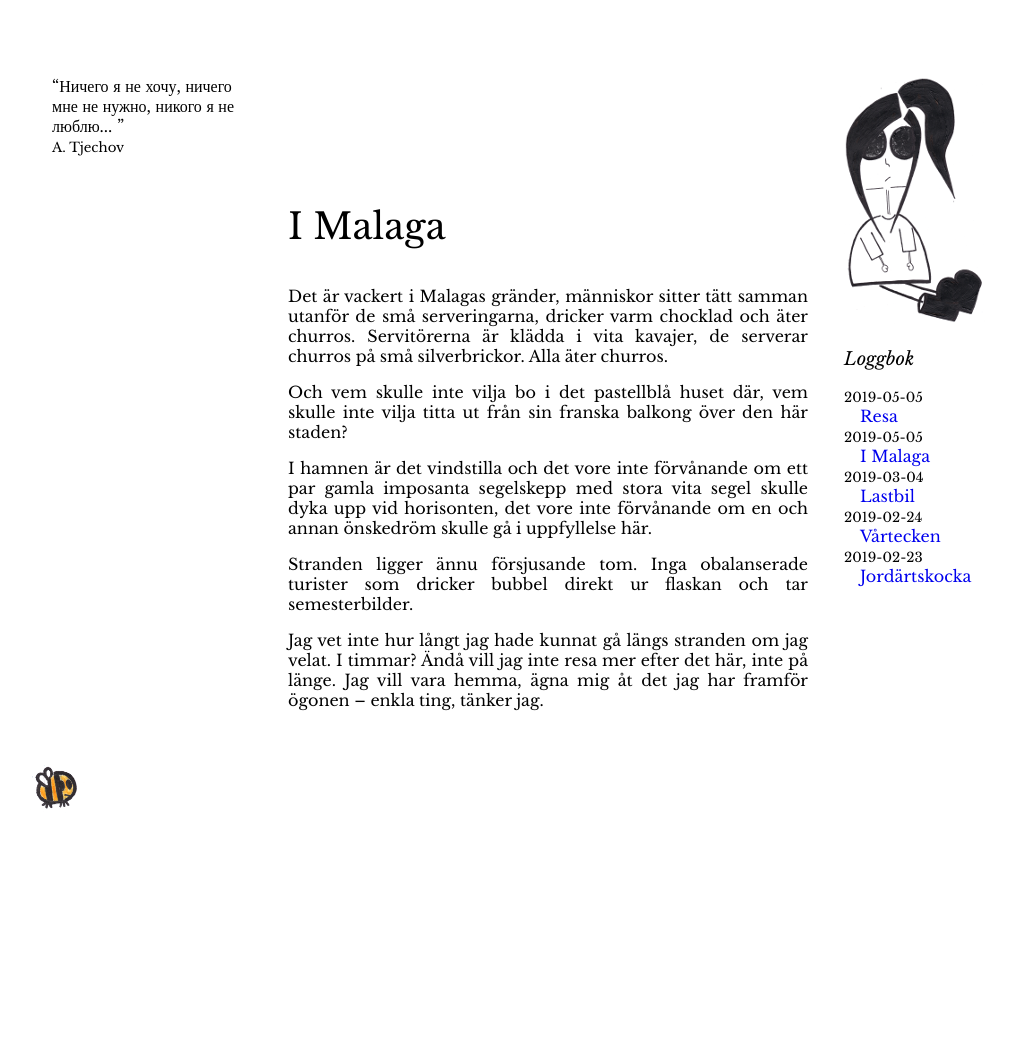
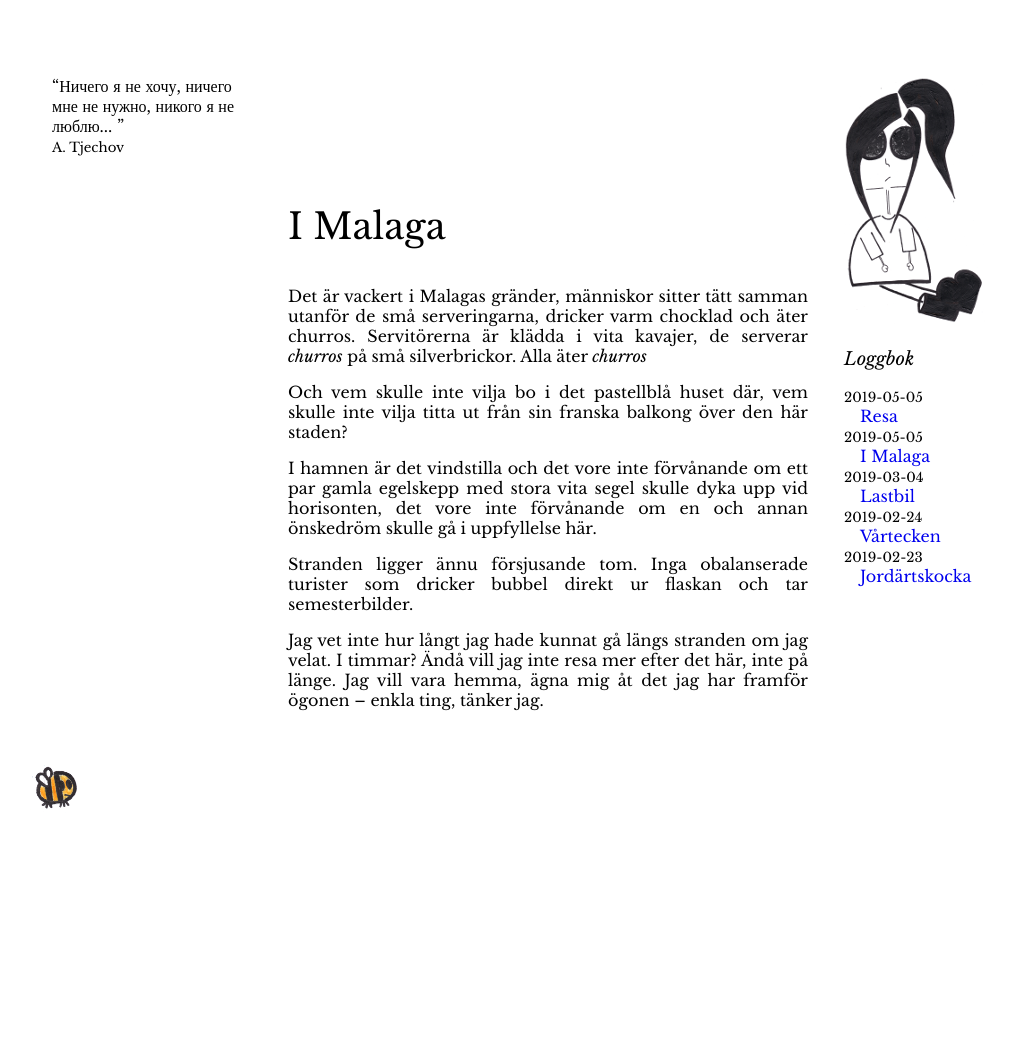
Before and after one commit to amandasandberg/amandasandberg.github.io, a Jekyll site: the page built from _posts/2019-05-05-I Malaga.md, in a window 1280 px wide. Shown: the whole page, without its empty margins (92-1105 px from the left). Built offline with Jekyll 4.4.1, drawn with Linux system fonts in a browser that asks for light colours.

Commit message:
Update 2019-05-05-I Malaga.md

```diff
--- a/_posts/2019-05-05-I Malaga.md
+++ b/_posts/2019-05-05-I Malaga.md
@@ -3,11 +3,11 @@ layout: default
 title: "I Malaga"
 ---
 
-Det är vackert i Malagas gränder, människor sitter tätt samman utanför de små serveringarna, dricker varm chocklad och äter churros. Servitörerna är klädda i vita kavajer, de serverar churros på små silverbrickor. Alla äter churros.
+Det är vackert i Malagas gränder, människor sitter tätt samman utanför de små serveringarna, dricker varm chocklad och äter churros. Servitörerna är klädda i vita kavajer, de serverar _churros_ på små silverbrickor. Alla äter _churros_
 
 Och vem skulle inte vilja bo i det pastellblå huset där, vem skulle inte vilja titta ut från sin franska balkong över den här staden?
 
-I hamnen är det vindstilla och det vore inte förvånande om ett par gamla imposanta segelskepp med stora vita segel skulle dyka upp vid horisonten,
+I hamnen är det vindstilla och det vore inte förvånande om ett par gamla egelskepp med stora vita segel skulle dyka upp vid horisonten,
 det vore inte förvånande om en och annan önskedröm skulle gå i uppfyllelse här.
 
 Stranden ligger ännu försjusande tom. Inga obalanserade turister som dricker bubbel direkt ur flaskan och tar semesterbilder.
```
